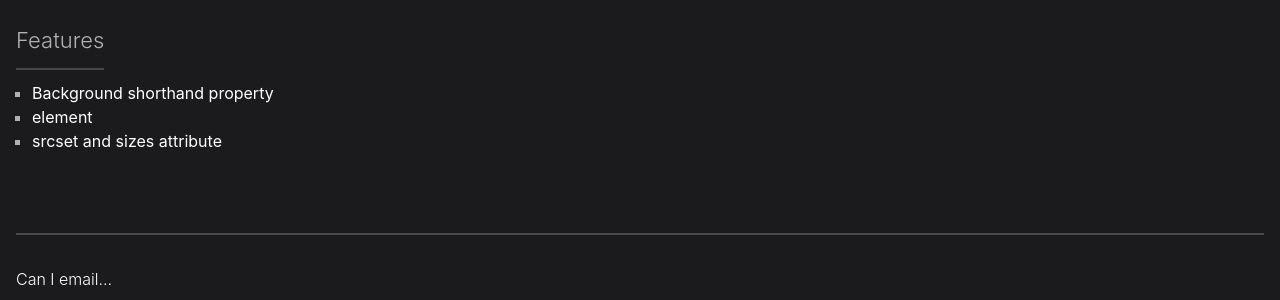
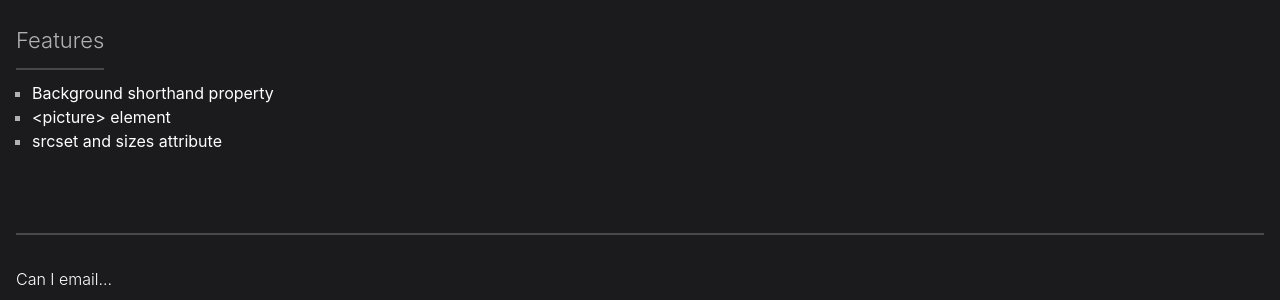
Before and after one commit to hteumeuleu/caniemail, a Jekyll site: the page built from index.html, in a window 1280 px wide. Shown: the part 214-514 px from the top of the page. Built offline with Jekyll 4.4.1, drawn with Linux system fonts in a browser that asks for light colours.

```diff
--- a/index.html
+++ b/index.html
@@ -5,6 +5,6 @@ layout: default
 <h1 class="caniemail-list-title">Features</h1>
 <ul class="caniemail-list">
 	{% for feature in site.features %}
-	<li><a href="{{ feature.url }}">{{ feature.title }}</a></li>
+	<li><a href="{{ feature.url }}">{{ feature.title | escape_once }}</a></li>
 	{% endfor %}
 </ul>
```
Also changed, not shown: 1 other file.
